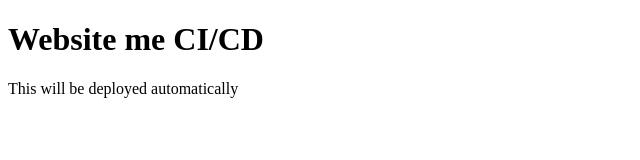
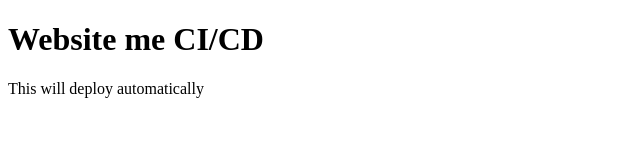
Before and after one commit to eronasejdiu/CI-CD-Pipeline, a plain HTML site: page index.html in a window 1280 px wide. Shown: the full height of the page, 0-640 px from the left. Drawn offline with Linux system fonts and the light colour scheme.

Commit message:
Update index.html

```diff
--- a/index.html
+++ b/index.html
@@ -5,6 +5,6 @@
   </head>
   <body>
     <h1>Website me CI/CD</h1>
-    <p>This will be deployed automatically</p>
+    <p>This will deploy automatically</p>
   </body>
 </html>
```
